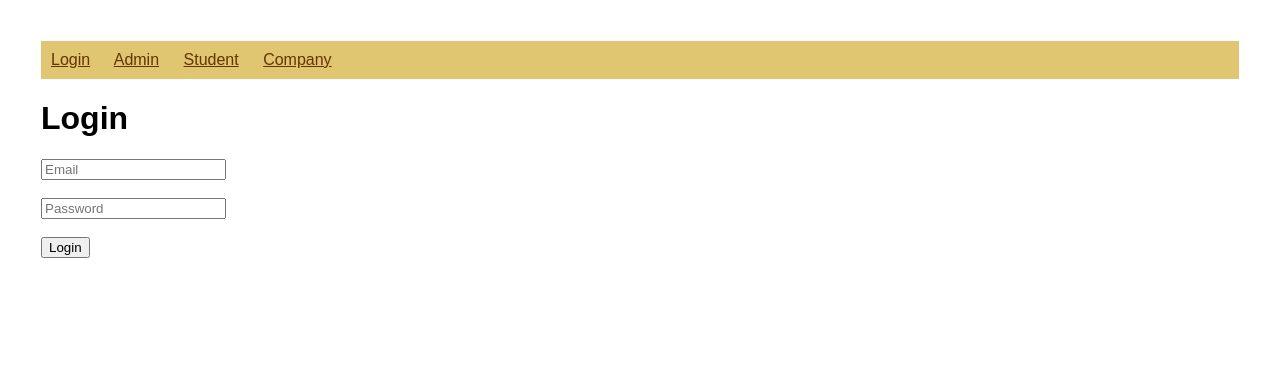
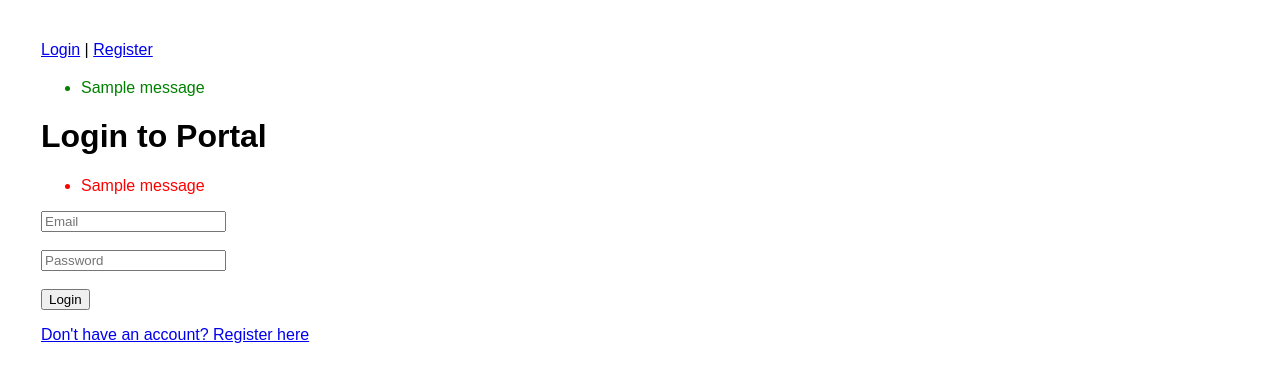
Before and after one commit to Chandrika-duddi/Placement-Portal-Application, a Flask app: page / in a window 1280 px wide. Shown: the top 382 px of the page. Run offline with Flask 3, Linux system fonts and the light colour scheme; one stand-in notice (Sample message) is shown.

Commit message:
Template update

```diff
--- a/Placement_portal/templates/base.html
+++ b/Placement_portal/templates/base.html
@@ -4,7 +4,6 @@
     <meta charset="UTF-8">
     <meta name="viewport" content="width=device-width, initial-scale=1.0">
     <style>
-        /* Add your CSS styles here */
         body {
             font-family: Arial, sans-serif;
             margin: 40px;
@@ -13,14 +12,33 @@
     </style>
 </head>
 <body>
-    <nav style="background-color: #e0c671; padding: 10px;">
-        <a href="http://127.0.0.1:5000/" style="color: rgb(99, 51, 0); margin-right: 20px;">Login</a>
-        <a href="http://127.0.0.1:5000/admin/dashboard" style="color: rgb(99, 51, 0); margin-right: 20px;">Admin</a>
-        <a href="http://127.0.0.1:5000/student/dashboard" style="color: rgb(99, 51, 0); margin-right: 20px;">Student</a>
-        <a href="http://127.0.0.1:5000/company/dashboard" style="color: rgb(99, 51, 0);">Company</a>
+    <nav>
+        {% if session.get('user_role') == 'Admin' %}
+            <a href="http://127.0.0.1:5000/admin/dashboard">Admin Dashboard</a> |
+        {% endif %}
+        {% if session.get('user_role') == 'student' %}
+            <a href="http://127.0.0.1:5000/student/dashboard">Student Dashboard</a> |
+        {% endif %}
+        {% if session.get('user_role') == 'company' %}
+            <a href="http://127.0.0.1:5000/company/dashboard">Company Dashboard</a> |
+        {% endif %}
+        {% if session.get('user_role') %}
+            <a href="http://127.0.0.1:5000/logout">Logout</a>
+        {% else %}
+            <a href="http://127.0.0.1:5000/login">Login</a> |
+            <a href="http://127.0.0.1:5000/register">Register</a>
+        {% endif %}
     </nav>
-
     <div style="margin-top: 20px;">
+        {% with messages = get_flashed_messages() %}
+          {% if messages %}
+            <ul>
+              {% for message in messages %}
+                <li style="color: green;">{{ message }}</li>
+              {% endfor %}
+            </ul>
+          {% endif %}
+        {% endwith %}
         {% block content %}{% endblock %}
     </div>
 </body>
--- a/Placement_portal/templates/login.html
+++ b/Placement_portal/templates/login.html
@@ -1,9 +1,19 @@
 {% extends 'base.html' %}
 {% block content %}
-<h1>Login</h1>
-<form>
+<h1>Login to Portal</h1>
+{% with messages = get_flashed_messages() %}
+  {% if messages %}
+    <ul>
+      {% for message in messages %}
+        <li style="color: red;">{{ message }}</li>
+      {% endfor %}
+    </ul>
+  {% endif %}
+{% endwith %}
+<form method="post">
     <input type="email" placeholder="Email" required><br><br>
     <input type="password" placeholder="Password" required><br><br>
     <button type="submit">Login</button>
 </form>
+<p><a href="http://127.0.0.1:5000/register">Don't have an account? Register here</a></p>
 {% endblock %}
```
Also changed, not shown: Placement_portal/templates/register_form.html (+15 -0 lines).
